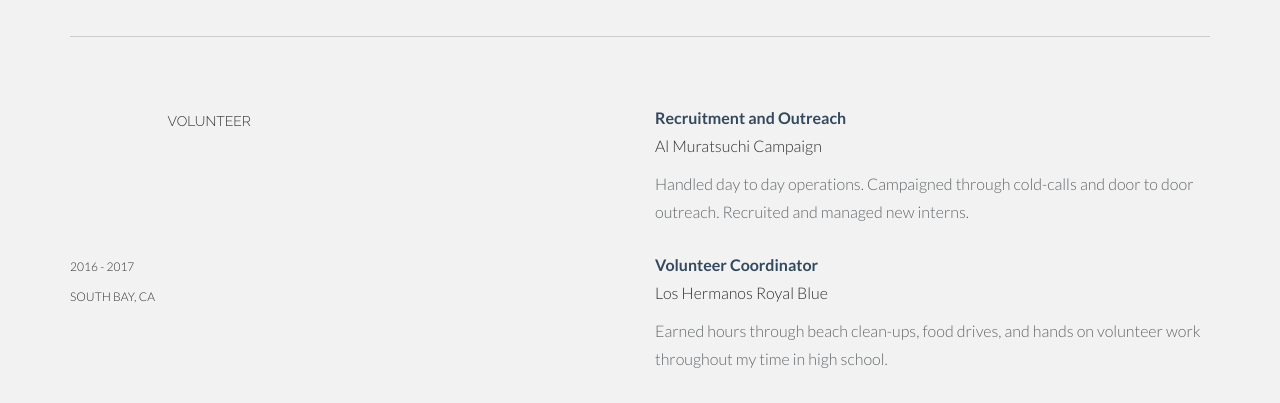
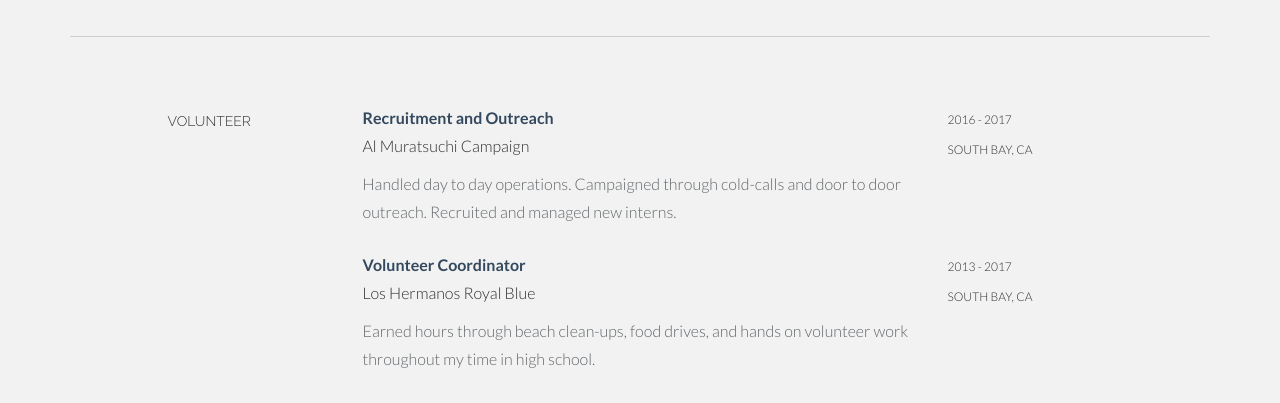
Before and after one commit to brandinobakerino/brandinobakerino, a plain HTML site: page index.html in a window 1280 px wide. Shown: the part 1576-1979 px from the top of the page. Drawn offline with Linux system fonts and the light colour scheme.

Commit message:
Formatting changes

```diff
--- a/index.html
+++ b/index.html
@@ -147,7 +147,7 @@
 					<h5>VOLUNTEER</h5>
 				</div>
 
-				<div class="col-lg-6 col-lg-offset-3">
+				<div class="col-lg-6">
 					<p class="tight"><t>Recruitment and Outreach</t><br/>
 						Al Muratsuchi Campaign <br/>
 					</p>
```
